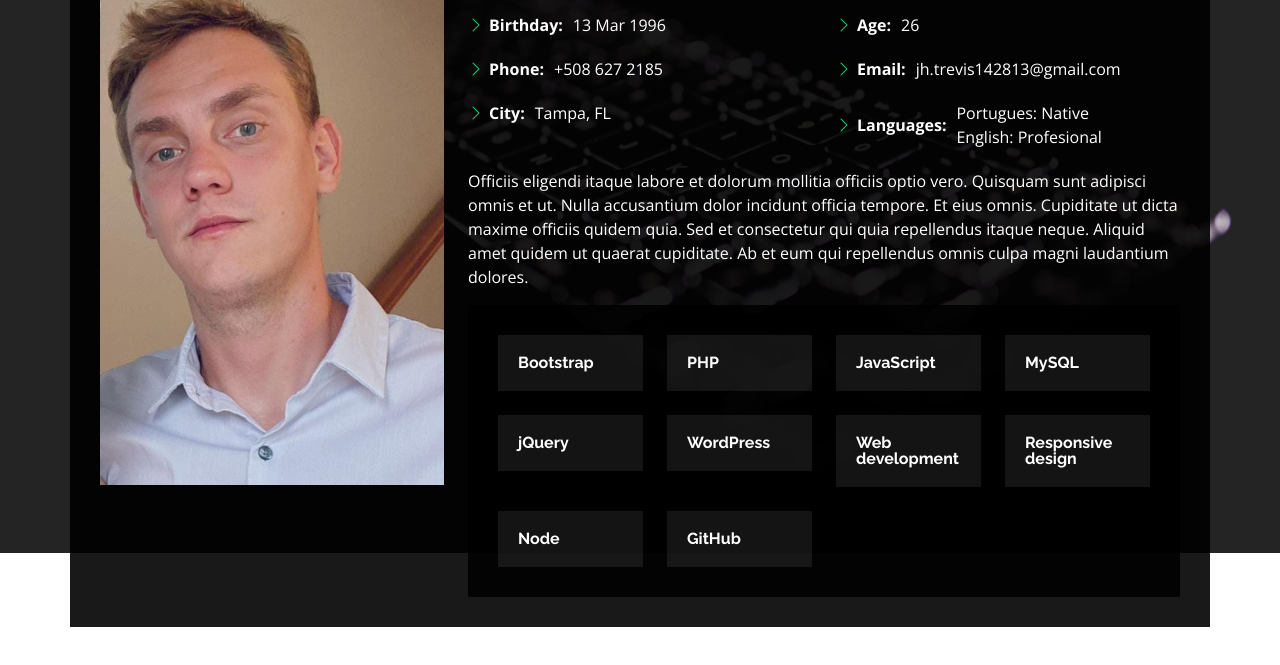
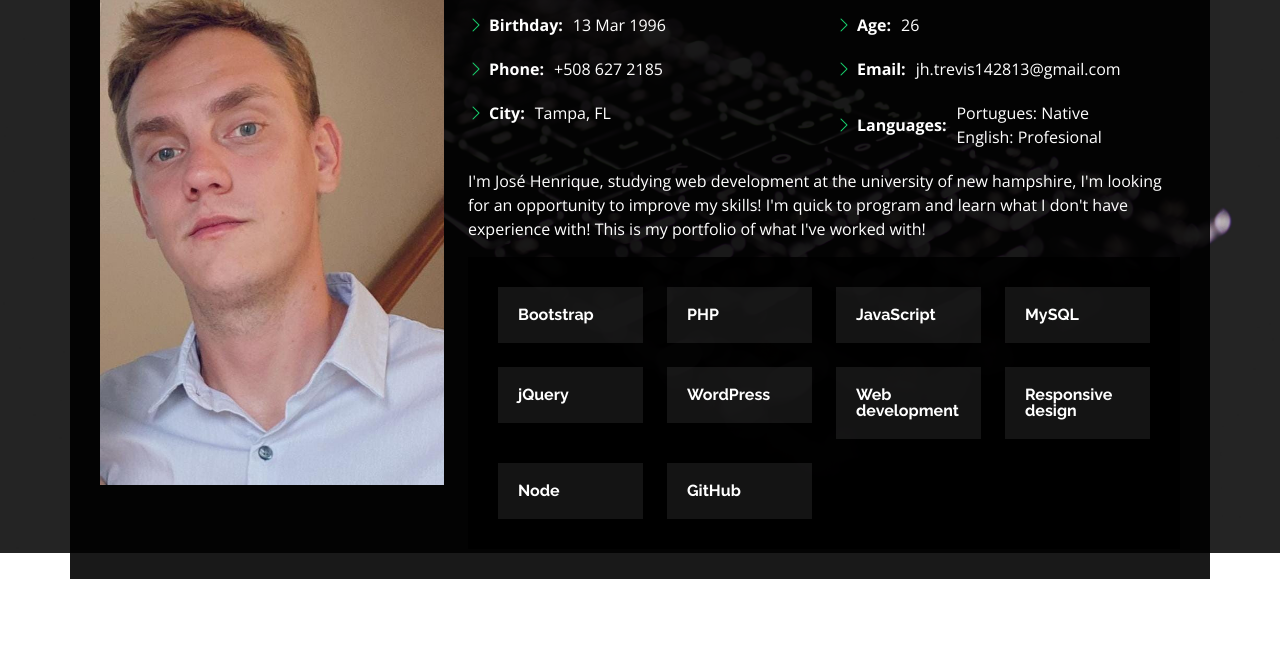
Before and after one commit to jhcauly/Jos-Henrique, a plain HTML site: page index.html in a window 1280 px wide. Both pictures are taken after a click on the link "About". Shown: the part 247-912 px from the top of the page. After the commit the page ends 871 px from the top, so only its background shows below. Drawn offline with nearby package versions, Linux system fonts and the light colour scheme.

Commit message:
Add files via upload

```diff
--- a/index.html
+++ b/index.html
@@ -100,9 +100,7 @@
                         </div>
                     </div>
                     <p>
-                        Officiis eligendi itaque labore et dolorum mollitia officiis optio vero. Quisquam sunt adipisci omnis et ut. Nulla accusantium dolor incidunt officia tempore. Et eius omnis. Cupiditate ut dicta maxime officiis quidem quia. Sed et consectetur qui quia
-                        repellendus itaque neque. Aliquid amet quidem ut quaerat cupiditate. Ab et eum qui repellendus omnis culpa magni laudantium dolores.
-                    </p>
+                        I'm José Henrique, studying web development at the university of new hampshire, I'm looking for an opportunity to improve my skills! I'm quick to program and learn what I don't have experience with! This is my portfolio of what I've worked with! </p>
                     <div class="interests container">
                         <div class="row">
                             <div class="col-lg-3 col-md-4">
```
